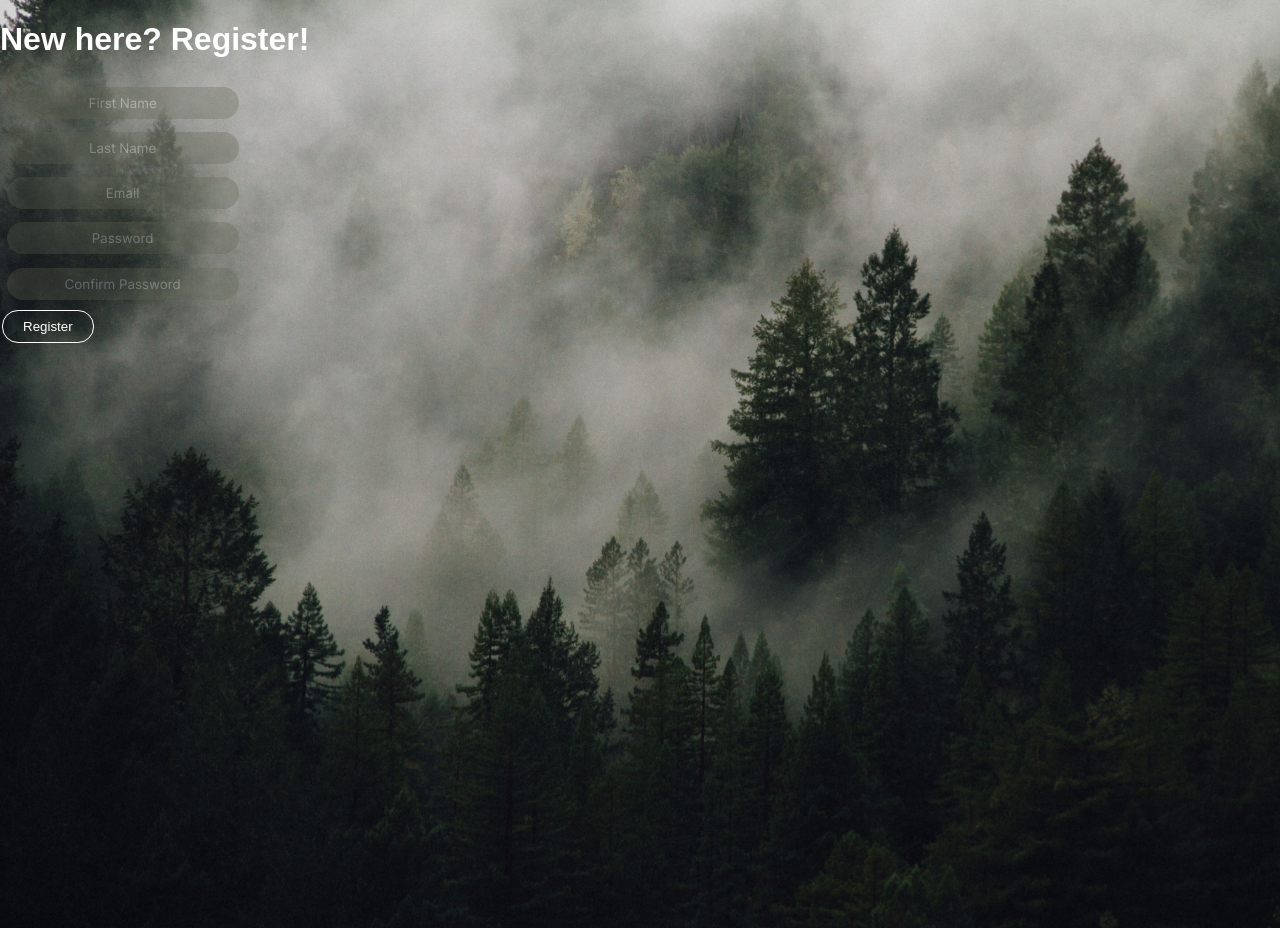
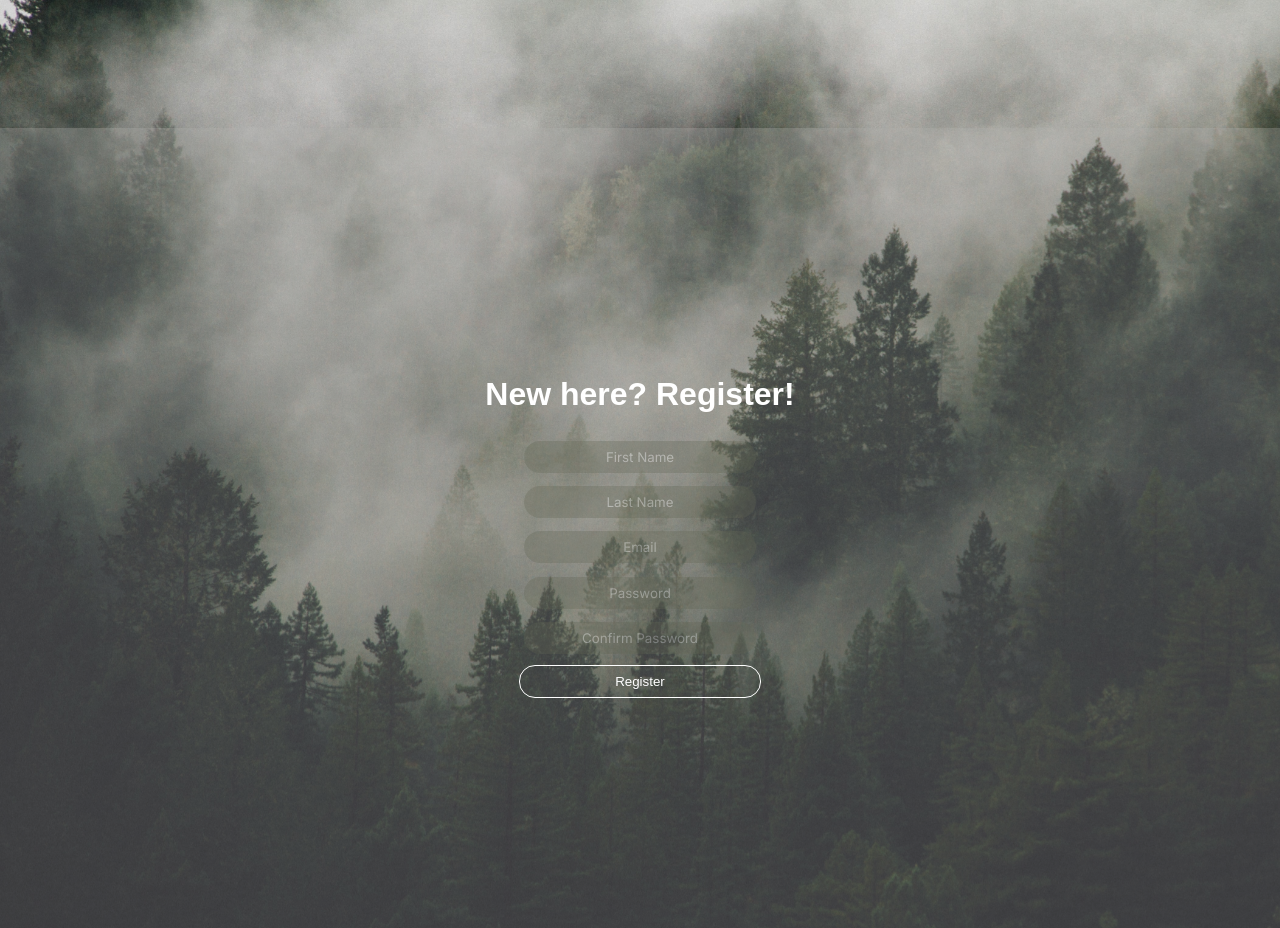
Before and after one commit to zacharypantalone/projectjjz, a React (Create React App) app: page /register in a window 1280 px wide. Before the commit the page ends 821 px from the top, so only its background shows below. Built offline with nearby package versions, Linux system fonts and the light colour scheme.

Commit message:
Style register form/touch up related components and styles

```diff
--- a/src/components/Logout.js
+++ b/src/components/Logout.js
@@ -22,7 +22,7 @@ const Logout = () => {
 
   return (
     <div
-     onClick={handleLogout}>Logout
+      onClick={handleLogout}>Logout
     </div>
   )
 }
--- a/src/styles/Button.scss
+++ b/src/styles/Button.scss
@@ -17,6 +17,6 @@
   button:hover,
   button:focus {
     color: black;
-    box-shadow: inset 14em 0 0 0 white;
+    box-shadow: inset 15em 0 0 0 white;
     transition: 1s;
   }
--- a/src/styles/DropDownMenu.scss
+++ b/src/styles/DropDownMenu.scss
@@ -7,6 +7,7 @@
 .dropdown-menu {
   padding: 15px;
   background-color: rgba(178,178,177,0.3);
+  cursor: pointer
 }
 
 .drop-down-item {
--- /dev/null
+++ b/src/styles/Register.scss
@@ -0,0 +1,14 @@
+.register-page-container {
+  display: flex;
+  flex-direction: column;
+  justify-content: center;
+  align-items: center;
+  height: 800px;
+  background-color: rgba(178,178,177,0.3);
+  margin-top: 10%;
+}
+
+.register-form {
+  display: flex;
+  flex-direction: column;
+}
--- a/src/views/Register.js
+++ b/src/views/Register.js
@@ -3,6 +3,8 @@ import { useNavigate } from 'react-router-dom';
 import axios from 'axios';
 import FormField from '../components/FormField';
 import backgroundImage from '../assets/background-image.jpg';
+
+import '../styles/Register.scss'
 
 export default function Register() {
   const [user, setUser] = useState({
@@ -77,12 +79,9 @@ export default function Register() {
 
   return (
     <div id='Register-page'>
-            <img
-        className='background-image'
-        src={backgroundImage}
-      />
+      <div className='register-page-container'>
       <h1>New here? Register!</h1>
-      <form>
+      <form className='register-form'>
         {formFields.map(field => {
           return (
             <FormField
@@ -98,6 +97,11 @@ export default function Register() {
         })}
         <button onClick={handleSubmit}>Register</button>
       </form>
+      </div>
+      <img
+        className='background-image'
+        src={backgroundImage}
+      />
     </div>
   );
 }
```
Also changed, not shown: src/components/DropDownMenu.js (+3 -4 lines).
